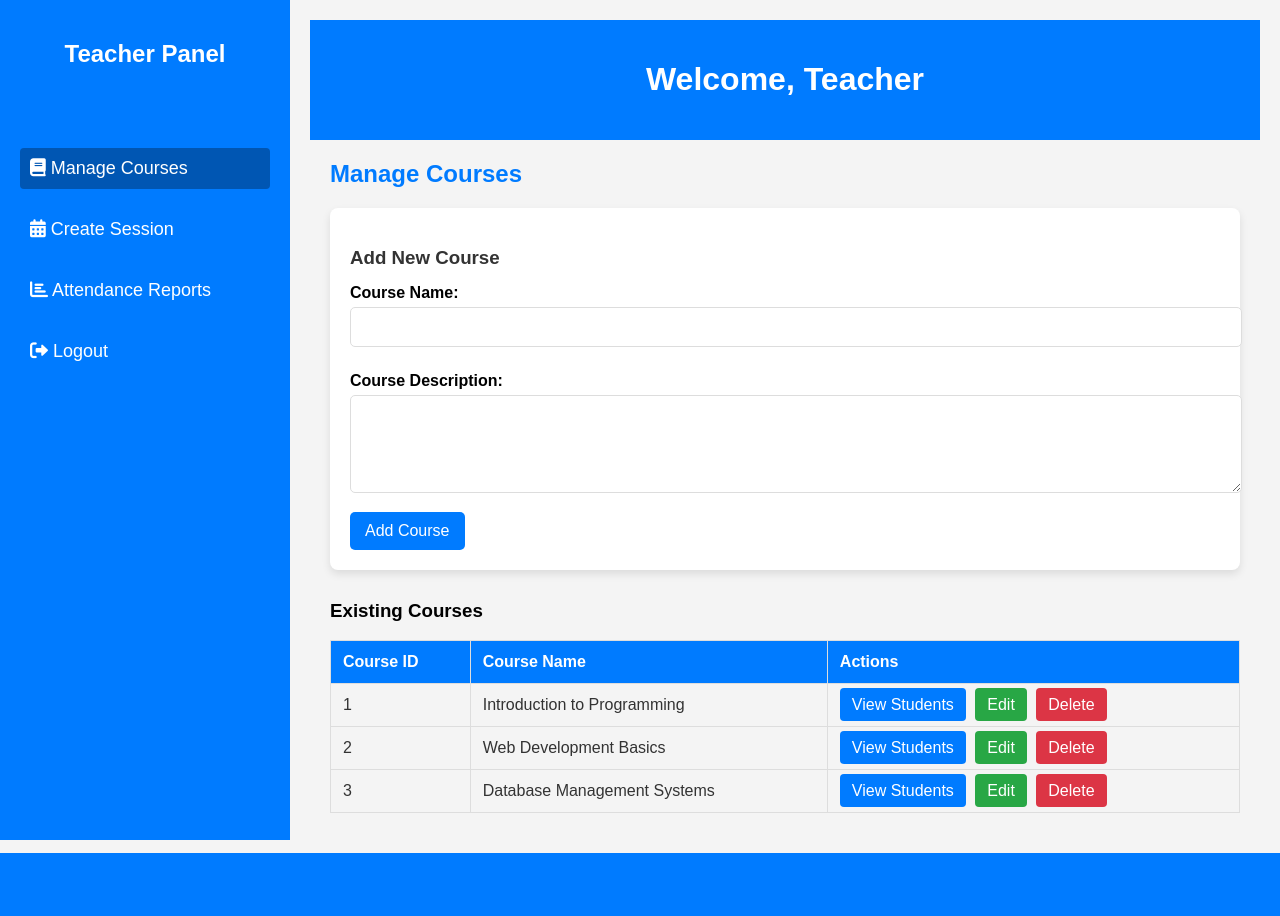
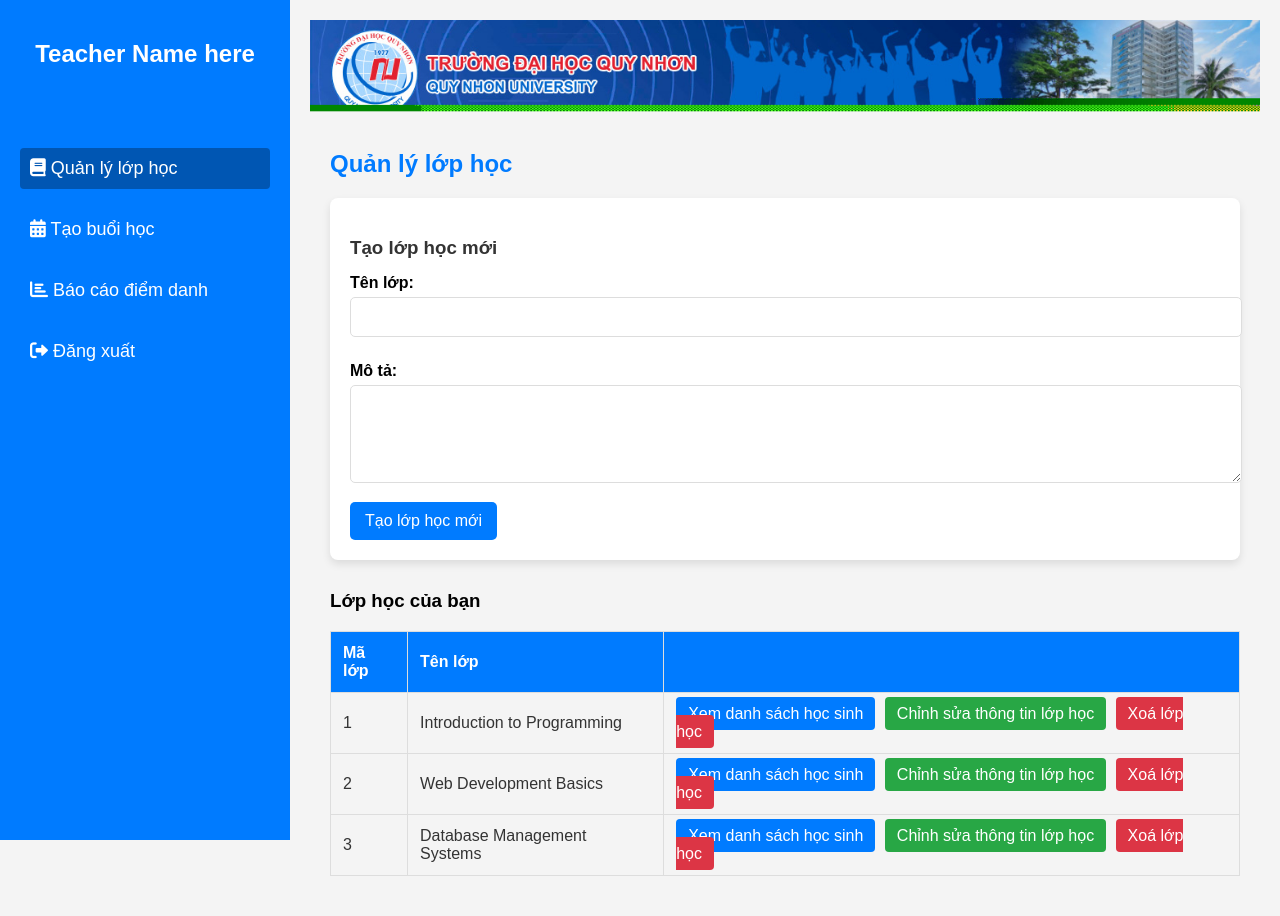
Before and after one commit to KhangNguyen0105/QR-Checkin-System, a PHP site: page /teacher_dashboard.php in a window 1280 px wide. Before the commit the page ends 853 px from the top, so only its background shows below. Run offline with PHP 8.4, Linux system fonts and the light colour scheme.

Commit message:
Change to Vietnamese Interface

```diff
--- a/asset/css/teacher-styles.css
+++ b/asset/css/teacher-styles.css
@@ -54,9 +54,9 @@ body {
 }
 
 header {
-    background-color: #007bff;
+    /* background-color: #007bff; */
     color: white;
-    padding: 20px;
+    /* padding: 20px; */
     text-align: center;
 }
 
--- a/manage-courses.php
+++ b/manage-courses.php
@@ -3,31 +3,31 @@
 </head>
 
 <div class="manage-courses">
-    <h2>Manage Courses</h2>
+    <h2>Quản lý lớp học</h2>
 
     <!-- Form to Add New Course -->
     <div class="add-course">
-        <h3>Add New Course</h3>
+        <h3>Tạo lớp học mới</h3>
         <form action="add_course.php" method="POST">
-            <label for="course-name">Course Name:</label>
+            <label for="course-name">Tên lớp:</label>
             <input type="text" id="course-name" name="course_name" required>
 
-            <label for="course-description">Course Description:</label>
+            <label for="course-description">Mô tả:</label>
             <textarea id="course-description" name="course_description" rows="4" required></textarea>
 
-            <button type="submit">Add Course</button>
+            <button type="submit">Tạo lớp học mới</button>
         </form>
     </div>
 
     <!-- List of Existing Courses -->
     <div class="existing-courses">
-        <h3>Existing Courses</h3>
+        <h3>Lớp học của bạn</h3>
         <table class="course-table">
         <thead>
             <tr>
-                <th>Course ID</th>
-                <th>Course Name</th>
-                <th>Actions</th>
+                <th>Mã lớp</th>
+                <th>Tên lớp</th>
+                <th></th>
             </tr>
         </thead>
         <tbody>
@@ -36,27 +36,27 @@
                 <td>1</td>
                 <td>Introduction to Programming</td>
                 <td>
-                    <a href="view_course.php?course_id=1" class="action-btn view-btn">View Students</a>
-                    <a href="#" class="action-btn edit-btn" data-course-id="1" data-course-name="Introduction to Programming" data-course-desc="Learn the basics of programming in this introductory course.">Edit</a>
-                    <a href="delete_course.php?course_id=1" class="action-btn delete-btn" onclick="return confirm('Are you sure you want to delete this course?');">Delete</a>
+                    <a href="view_course.php?course_id=1" class="action-btn view-btn">Xem danh sách học sinh</a>
+                    <a href="#" class="action-btn edit-btn" data-course-id="1" data-course-name="Introduction to Programming" data-course-desc="Learn the basics of programming in this introductory course.">Chỉnh sửa thông tin lớp học</a>
+                    <a href="delete_course.php?course_id=1" class="action-btn delete-btn" onclick="return confirm('Are you sure you want to delete this course?');">Xoá lớp học</a>
                 </td>
             </tr>
             <tr>
                 <td>2</td>
                 <td>Web Development Basics</td>
                 <td>
-                    <a href="view_course.php?course_id=2" class="action-btn view-btn">View Students</a>
-                    <a href="#" class="action-btn edit-btn" data-course-id="2" data-course-name="Web Development Basics" data-course-desc="Fundamentals of HTML, CSS, and JavaScript for web development.">Edit</a>
-                    <a href="delete_course.php?course_id=2" class="action-btn delete-btn" onclick="return confirm('Are you sure you want to delete this course?');">Delete</a>
+                    <a href="view_course.php?course_id=2" class="action-btn view-btn">Xem danh sách học sinh</a>
+                    <a href="#" class="action-btn edit-btn" data-course-id="2" data-course-name="Web Development Basics" data-course-desc="Fundamentals of HTML, CSS, and JavaScript for web development.">Chỉnh sửa thông tin lớp học</a>
+                    <a href="delete_course.php?course_id=2" class="action-btn delete-btn" onclick="return confirm('Are you sure you want to delete this course?');">Xoá lớp học</a>
                 </td>
             </tr>
             <tr>
                 <td>3</td>
                 <td>Database Management Systems</td>
                 <td>
-                    <a href="view_course.php?course_id=3" class="action-btn view-btn">View Students</a>
-                    <a href="#" class="action-btn edit-btn" data-course-id="3" data-course-name="Database Management Systems" data-course-desc="Learn relational database concepts and SQL queries.">Edit</a>
-                    <a href="delete_course.php?course_id=3" class="action-btn delete-btn" onclick="return confirm('Are you sure you want to delete this course?');">Delete</a>
+                    <a href="view_course.php?course_id=3" class="action-btn view-btn">Xem danh sách học sinh</a>
+                    <a href="#" class="action-btn edit-btn" data-course-id="3" data-course-name="Database Management Systems" data-course-desc="Learn relational database concepts and SQL queries.">Chỉnh sửa thông tin lớp học</a>
+                    <a href="delete_course.php?course_id=3" class="action-btn delete-btn" onclick="return confirm('Are you sure you want to delete this course?');">Xoá lớp học</a>
                 </td>
             </tr>
 
@@ -67,17 +67,17 @@
     <div id="editModal" class="modal">
         <div class="modal-content">
             <span class="close">&times;</span>
-            <h2>Edit Course</h2>
+            <h2>Chỉnh sửa lớp học</h2>
             <form id="editCourseForm" action="edit_course.php" method="post">
                 <input type="hidden" name="course_id" id="course_id">
 
-                <label for="course_name">Course Name</label>
+                <label for="course_name">Tên lớp học</label>
                 <input type="text" name="course_name" id="course_name" required>
 
-                <label for="course_desc">Course Description</label>
+                <label for="course_desc">Mô tả</label>
                 <textarea name="course_desc" id="course_desc" rows="4" required></textarea>
 
-                <button type="submit">Save Changes</button>
+                <button type="submit">Lưu</button>
             </form>
         </div>
     </div>
--- a/teacher_dashboard.php
+++ b/teacher_dashboard.php
@@ -3,7 +3,7 @@
 <head>
     <meta charset="UTF-8">
     <meta name="viewport" content="width=device-width, initial-scale=1.0">
-    <title>Teacher Dashboard</title>
+    <title>Teacher Name Here</title>
     <link rel="stylesheet" href="asset/css/teacher-styles.css">
     <link rel="stylesheet" href="https://cdnjs.cloudflare.com/ajax/libs/font-awesome/6.0.0-beta3/css/all.min.css">
 </head>
@@ -11,7 +11,7 @@
     <!-- Sidebar -->
     <div class="sidebar">
         <div class="logo">
-            <h2>Teacher Panel</h2>
+            <h2>Teacher Name here</h2>
         </div>
         <ul>
         <?php
@@ -24,17 +24,17 @@
             }
             ?>
 
-            <li><a href="?page=manage-courses" <?= isActive($page, 'manage-courses'); ?>><i class="fas fa-book"></i> Manage Courses</a></li>
-            <li><a href="?page=create-session" <?= isActive($page, 'create-session'); ?>><i class="fas fa-calendar-alt"></i> Create Session</a></li>
-            <li><a href="?page=reports" <?= isActive($page, 'reports'); ?>><i class="fas fa-chart-bar"></i> Attendance Reports</a></li>
-            <li><a href="logout.php"><i class="fas fa-sign-out-alt"></i> Logout</a></li>
+            <li><a href="?page=manage-courses" <?= isActive($page, 'manage-courses'); ?>><i class="fas fa-book"></i> Quản lý lớp học</a></li>
+            <li><a href="?page=create-session" <?= isActive($page, 'create-session'); ?>><i class="fas fa-calendar-alt"></i> Tạo buổi học</a></li>
+            <li><a href="?page=reports" <?= isActive($page, 'reports'); ?>><i class="fas fa-chart-bar"></i> Báo cáo điểm danh</a></li>
+            <li><a href="logout.php"><i class="fas fa-sign-out-alt"></i> Đăng xuất</a></li>
         </ul>
     </div>
 
     <!-- Main Content -->
     <div class="main-content">
         <header>
-            <h1>Welcome, Teacher</h1>
+            <img src="asset/img/logoQuyNhon.png" alt="Banner" style="width: 100%; height: auto;">
         </header>
 
         <!-- Additional sections (e.g. Manage Courses, Create Sessions, Reports) go here -->
```
Also changed, not shown: create-session.php (+8 -8 lines), asset/img/logoQuyNhon.png (added), asset/img/qnu-banner.png (added).
